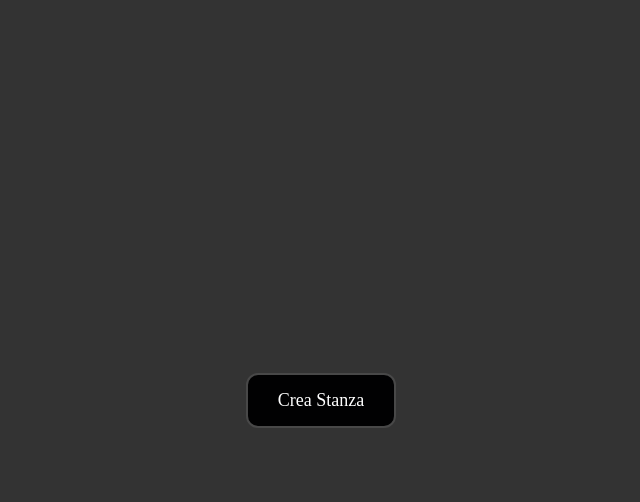
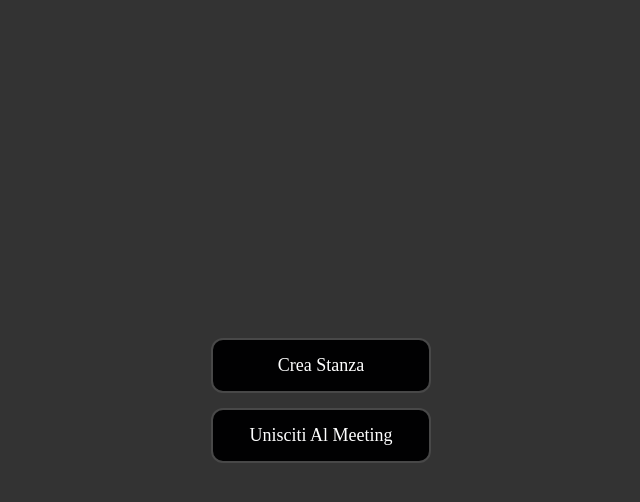
Before and after one commit to chiomaoin/miiting, a plain HTML site: page index.html in a window 1280 px wide. Both pictures are taken after a click on the button "Crea Stanza". Shown: the whole page, without its empty margins (319-959 px from the left). Drawn offline with Linux system fonts and the light colour scheme; a web font is replaced by a local one.

Commit message:
Update index.html

```diff
--- a/index.html
+++ b/index.html
@@ -3,7 +3,7 @@
 <head>
     <meta charset="UTF-8">
     <meta name="viewport" content="width=device-width, initial-scale=1.0">
-    <title>Crea Stanza</title>
+    <title>Meeting Virtuale</title>
     <style>
         @font-face {
             font-family: 'NTLG';
@@ -24,7 +24,13 @@
             -moz-user-select: none;
         }
 
-        #audioButton {
+        .buttons-container {
+            display: flex;
+            flex-direction: column;
+            gap: 15px; /* Spazio verticale tra i bottoni */
+        }
+
+        .meeting-btn {
             padding: 15px 30px;
             font-size: 18px;
             font-family: 'NTLG';
@@ -35,14 +41,15 @@
             cursor: pointer;
             transition: none;
             outline: none;
-            position: relative;
+            width: 220px;
+            text-align: center;
         }
 
-        #audioButton:hover {
+        .meeting-btn:hover {
             background-color: #1a1a1a;
         }
 
-        #audioButton:active {
+        .meeting-btn:active {
             box-shadow: 0 0 0 2px #0091ff;
         }
 
@@ -52,49 +59,75 @@
     </style>
 </head>
 <body>
-    <button id="audioButton">Crea Stanza</button>
+    <div class="buttons-container">
+        <button id="createBtn" class="meeting-btn">Crea Stanza</button>
+        <button id="joinBtn" class="meeting-btn">Unisciti Al Meeting</button>
+    </div>
 
-    <!-- Audio per il click -->
+    <!-- Audio -->
     <audio id="clickSound" src="Assets/Sound/enter.wav"></audio>
-    <!-- Audio per l'hover -->
     <audio id="hoverSound" src="Assets/Sound/click.wav"></audio>
+    <audio id="joinSound" src="Assets/Sound/join.wav"></audio>
 
     <script>
-        const audioButton = document.getElementById('audioButton');
+        // Elementi
+        const createBtn = document.getElementById('createBtn');
+        const joinBtn = document.getElementById('joinBtn');
         const clickSound = document.getElementById('clickSound');
         const hoverSound = document.getElementById('hoverSound');
+        const joinSound = document.getElementById('joinSound');
 
+        // Configurazione audio
         let canPlayHoverSound = true;
-        const hoverCooldown = 300; // Cooldown in millisecondi
+        const hoverCooldown = 300;
 
         // Disabilita menu contestuale
         document.addEventListener('contextmenu', function(e) {
             e.preventDefault();
         });
 
-        // Effetto al click
-        audioButton.addEventListener('click', function() {
+        // Funzione per effetti audio hover
+        function setupHoverEffect(button) {
+            button.addEventListener('mouseenter', function() {
+                if(canPlayHoverSound) {
+                    hoverSound.currentTime = 0;
+                    hoverSound.play().catch(e => console.log("Hover sound error:", e));
+                    canPlayHoverSound = false;
+                    setTimeout(() => canPlayHoverSound = true, hoverCooldown);
+                }
+            });
+        }
+
+        // Effetti per Crea Stanza
+        createBtn.addEventListener('click', function() {
             clickSound.currentTime = 0;
             clickSound.play().catch(e => console.log("Click sound error:", e));
-
-            // Effetto visivo
             this.style.boxShadow = '0 0 0 2px #0091ff';
             setTimeout(() => this.style.boxShadow = 'none', 150);
+
+            // Aggiungi qui la logica per creare una stanza
         });
 
-        // Effetto al passaggio del mouse (con cooldown)
-        audioButton.addEventListener('mouseenter', function() {
-            if(canPlayHoverSound) {
-                hoverSound.currentTime = 0;
-                hoverSound.play().catch(e => console.log("Hover sound error:", e));
-                canPlayHoverSound = false;
-                setTimeout(() => canPlayHoverSound = true, hoverCooldown);
-            }
+        // Effetti per Unisciti Al Meeting
+        joinBtn.addEventListener('click', function() {
+            joinSound.currentTime = 0;
+            joinSound.play().catch(e => console.log("Join sound error:", e));
+            this.style.boxShadow = '0 0 0 2px #0091ff';
+            setTimeout(() => this.style.boxShadow = 'none', 150);
+
+            // Aggiungi qui la logica per unirsi a una stanza
         });
 
-        // Rimuove l'outline blu su focus
-        audioButton.addEventListener('mousedown', function(e) {
-            e.preventDefault();
+        // Applica hover a entrambi i bottoni
+        setupHoverEffect(createBtn);
+        setupHoverEffect(joinBtn);
+
+        // Rimuove outline al focus
+        const buttons = document.querySelectorAll('.meeting-btn');
+        buttons.forEach(btn => {
+            btn.addEventListener('mousedown', function(e) {
+                e.preventDefault();
+            });
         });
     </script>
 </body>
```
